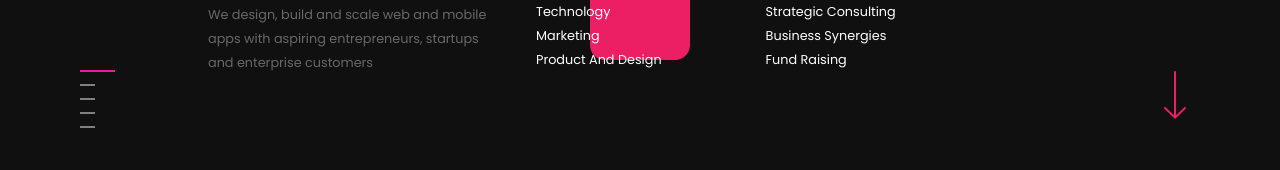
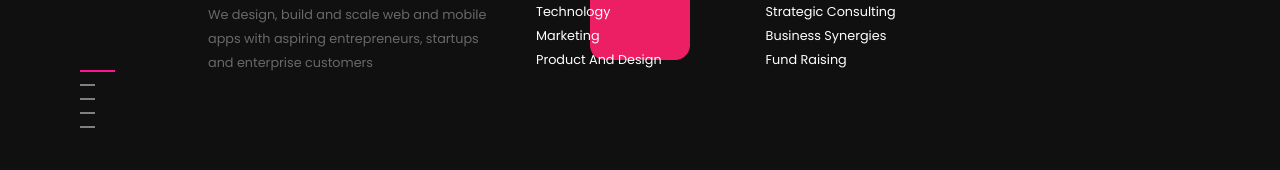
Before and after one commit to miyaParker/tango, a Next.js app: page / in a window 1280 px wide. Shown: the part 490-660 px from the top of the page. Built offline with nearby package versions, Linux system fonts and the light colour scheme.

Commit message:
close #2

```diff
--- a/pages/index.js
+++ b/pages/index.js
@@ -14,6 +14,7 @@ import Indicator from "../src/components/layout/Indicator";
 
 export default function Home() {
     const [activeSection, setActiveSection] = useState('home');
+    const [showScrollToTop, setShowScrollToTop] = useState(false)
     const industriesRef = useRef();
     const processRef = useRef();
     const clientRef = useRef();
@@ -25,7 +26,7 @@ export default function Home() {
 
     }
 
-    const scrollToSection=(section)=>{
+    const scrollToSection = (section) => {
         switch (section) {
             case 'industries':
                 industriesRef.current.scrollIntoView(true);
@@ -39,7 +40,7 @@ export default function Home() {
             case 'tango':
                 tangoRef.current.scrollIntoView(true);
                 break;
-                }
+        }
     }
     useEffect(() => {
         window.addEventListener('scroll', handleScroll);
@@ -49,6 +50,9 @@ export default function Home() {
 
 
     const handleScroll = (e) => {
+        const scrollPosition = window.scrollY;
+        if (scrollPosition > 600) setShowScrollToTop(true);
+        if (scrollPosition < 600) setShowScrollToTop(false);
         const heroSection = [heroRef.current.offsetTop, heroRef.current.clientHeight + heroRef.current.offsetTop]
         const industriesSection = [industriesRef.current.offsetTop, industriesRef.current.clientHeight + industriesRef.current.offsetTop]
         const processSection = [processRef.current.offsetTop, processRef.current.clientHeight + processRef.current.offsetTop]
@@ -56,7 +60,6 @@ export default function Home() {
         const tangoSection = [tangoRef.current.offsetTop, tangoRef.current.clientHeight + tangoRef.current.offsetTop]
 
 
-        const scrollPosition = window.scrollY;
         switch (true) {
             case (scrollPosition >= heroSection[0] && scrollPosition <= heroSection[1]):
                 activateSection('hero')
@@ -80,7 +83,7 @@ export default function Home() {
         <div className={styles.container}>
             <Nav scrollToSection={scrollToSection}/>
             <Indicator activeSection={activeSection}/>
-            <Hero heroRef={heroRef}/>
+            <Hero heroRef={heroRef} showScrollToTop={showScrollToTop}/>
             <Industries industriesRef={industriesRef}/>
             <Process processRef={processRef}/>
             <Client clientRef={clientRef}/>
--- a/src/components/Hero/index.js
+++ b/src/components/Hero/index.js
@@ -1,14 +1,15 @@
 import styles from './styles.module.css'
 import Indicator from "../layout/Indicator";
 
-export default function Hero({heroRef}) {
-    const scrollToBottom=()=>{
-        const footer = document.querySelector('footer');
+export default function Hero({heroRef, showScrollToTop}) {
+    const scrollToBottom = () => {
+        const footer = document.querySelector('header');
         footer.scrollIntoView(true);
     }
     return (
         <header className={styles.container} ref={heroRef}>
-            <figure onClick={scrollToBottom}><img className={styles.scrollImg} src='down.png'/></figure>
+            {showScrollToTop &&
+                <figure onClick={scrollToBottom}><img className={styles.scrollImg} src='up.png'/></figure>}
             <div className={styles.flex}>
                 <span className={styles.step}>001</span>
                 <h1>Boutique agency with a global impact</h1>
--- a/src/components/Hero/styles.module.css
+++ b/src/components/Hero/styles.module.css
@@ -54,7 +54,6 @@
     top: 70vh;
     right:0;
     padding-right:80px;
-
 }
 
 
```
Also changed, not shown: public/akpan.png (deleted).
